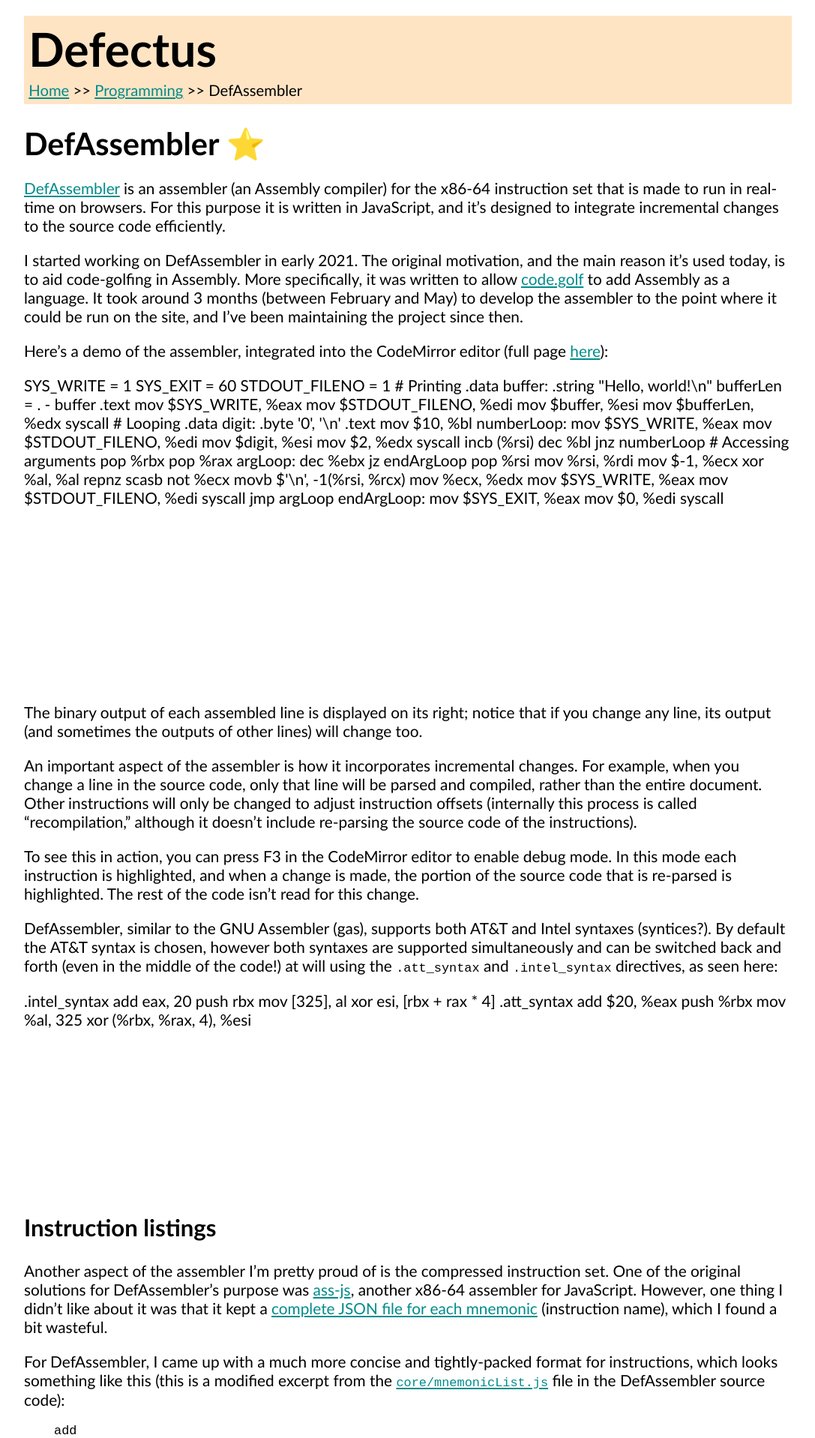
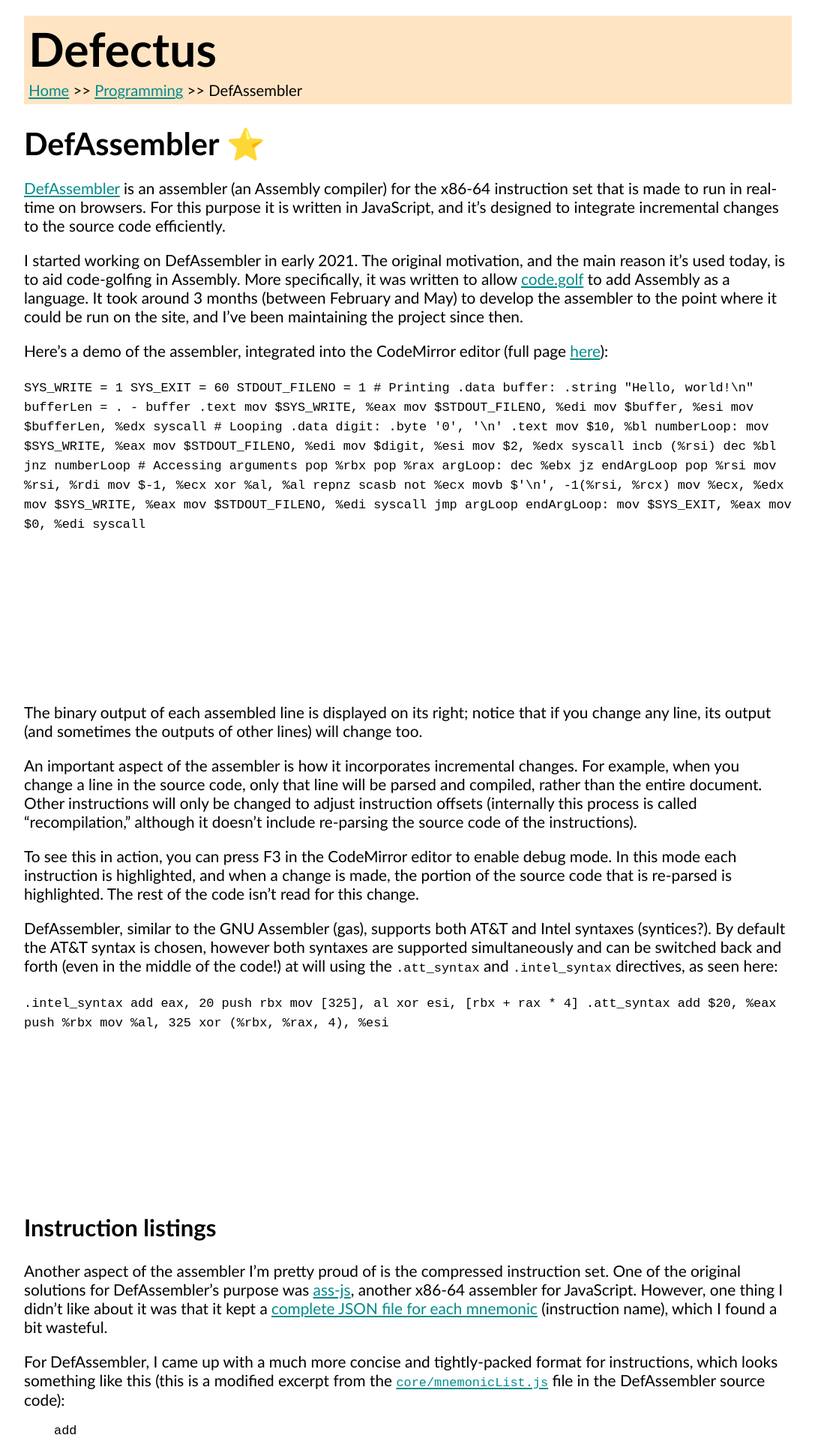
Before and after one commit to NewDefectus/newdefectus.github.io, a Jekyll site: the page built from programing/defasm.md, in a window 1280 px wide. Shown: the top 1918 px of the page at 75% size, without its empty margins (96-1183 px from the left). Built offline with Jekyll 4.4.1, drawn with Linux system fonts in a browser that asks for light colours; a script that is not in the unit is left out.

Commit message:
Update defasm page to correctly use the defasm-editor element

```diff
--- a/programing/defasm.md
+++ b/programing/defasm.md
@@ -12,7 +12,9 @@
 
 Here's a demo of the assembler, integrated into the CodeMirror editor (full page [here](https://newdefectus.github.io/defasm/)):
 
-<div class="defasm-editor" style="height: 20em">SYS_WRITE = 1
+<div class="defasm-editor" style="height: 20em">
+    <code>
+SYS_WRITE = 1
 SYS_EXIT = 60
 STDOUT_FILENO = 1
 
@@ -73,7 +75,9 @@
 
 mov $SYS_EXIT, %eax
 mov $0, %edi
-syscall</div>
+syscall
+    </code>
+</div>
 
 The binary output of each assembled line is displayed on its right; notice that if you change any line, its output (and sometimes the outputs of other lines) will change too.
 
@@ -83,7 +87,9 @@
 
 DefAssembler, similar to the GNU Assembler (gas), supports both AT&T and Intel syntaxes (syntices?). By default the AT&T syntax is chosen, however both syntaxes are supported simultaneously and can be switched back and forth (even in the middle of the code!) at will using the `.att_syntax` and `.intel_syntax` directives, as seen here:
 
-<div class="defasm-editor" style="height: 13em">.intel_syntax
+<div class="defasm-editor" style="height: 13em">
+    <code>
+.intel_syntax
 add eax, 20
 push rbx
 mov [325], al
@@ -93,7 +99,9 @@
 add $20, %eax
 push %rbx
 mov %al, 325
-xor (%rbx, %rax, 4), %esi</div>
+xor (%rbx, %rax, 4), %esi
+    </code>
+</div>
 
 ## Instruction listings
 
@@ -134,10 +142,10 @@
 For example, the `add` instruction has 8 variations:
 
 * The first one, `04 i R_0bw`, is chosen if the instruction is supplied an immediate operand (`i`) followed by either an `al` or `ax` register (`R_0bw`: `R` means register type, `_0` means it must be a register of id 0 (`al`/`ax`/`eax`/`rax`), and `bw` means it can either be byte- or word-sized). When this variation is chosen, the opcode used for the encoding of this instruction is `04`. For example:
-> <div class='defasm-editor'>add $32, %al</div>
+> <div class='defasm-editor'><code>add $32, %al</code></div>
 
 * The second one, `83.0 Ib rwlq`, is chosen if the first operand is a byte-sized immediate (`Ib` (the capital I means the immediate is treated as signed)) and the second operand is a register or memory operand (`r`) of size word, long or quad (`wlq`). When this variation is chosen, the encoded opcode will be `83`, with an extension field of `0`. For example:
-> <div class='defasm-editor'>add $60, %ebx</div>
+> <div class='defasm-editor'><code>add $60, %ebx</code></div>
 
 And so on! Note that technically an instruction like `add $40, %ax` fits both the first and second variations, however the variations are checked for each instruction in top-to-bottom order, so the first variation will "catch" the instruction before the second.
 
```
